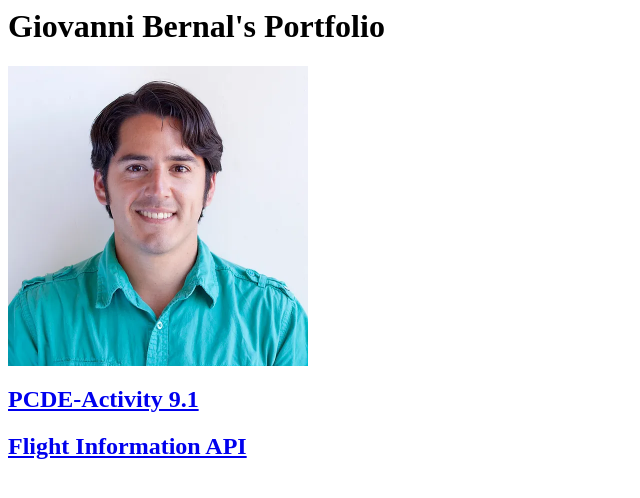
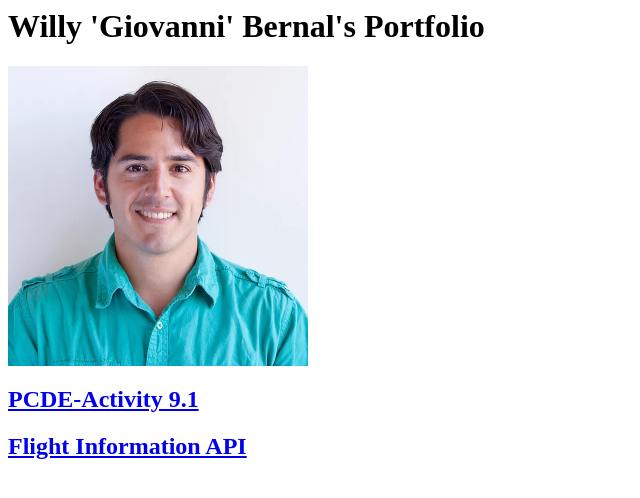
Before and after one commit to willybernal/willybernal.github.io, a plain HTML site: page index.html in a window 1280 px wide. Shown: the whole page, without its empty margins (0-640 px from the left). Drawn offline with Linux system fonts and the light colour scheme.

Commit message:
Add Nickname

```diff
--- a/index.html
+++ b/index.html
@@ -1,5 +1,5 @@
 <html>
-  <h1>Giovanni Bernal's Portfolio</h1>
+  <h1>Willy 'Giovanni' Bernal's Portfolio</h1>
   <img src="./giova1.png" width=300 />
 
   <a href="https://willybernal.github.io/PCDE-Activity-9.1"><h2>PCDE-Activity 9.1</h2></a>
```
